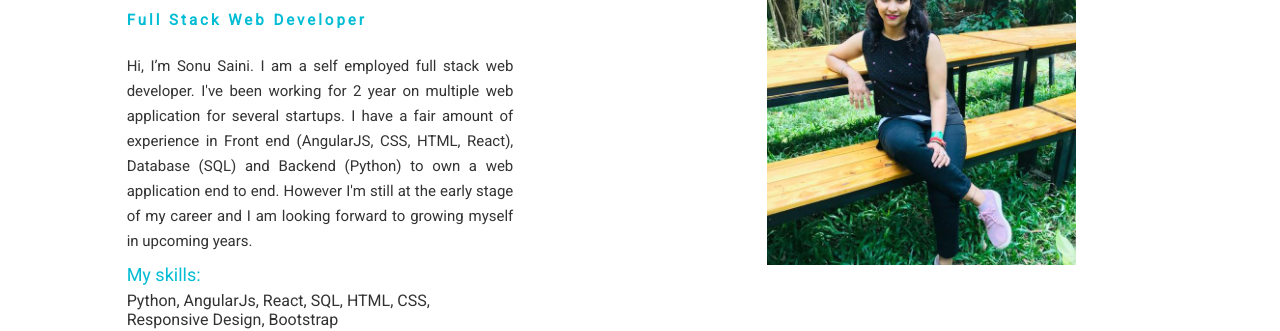
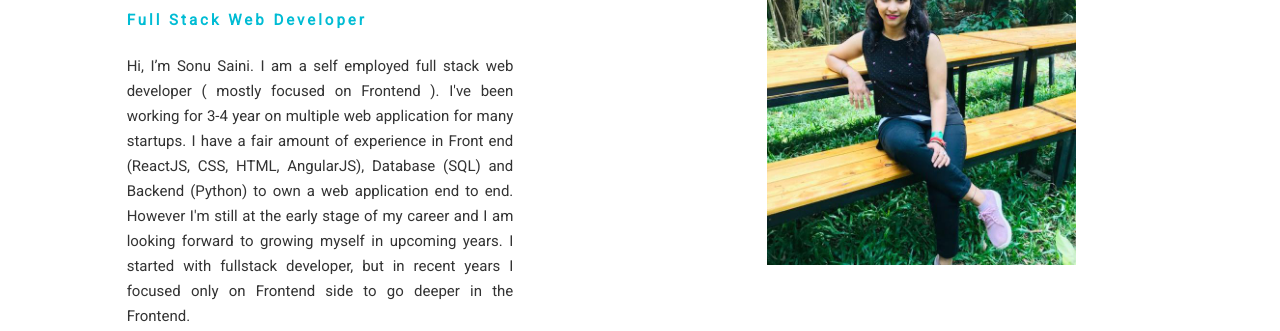
Before and after one commit to sonu2311/sonu2311.github.io, a plain HTML site: page index.html in a window 1280 px wide. Shown: the part 469-800 px from the top of the page. Drawn offline with nearby package versions, Linux system fonts and the light colour scheme.

Commit message:
Update index.html

```diff
--- a/index.html
+++ b/index.html
@@ -65,7 +65,11 @@
         <div style="font-size: 35px;color:black; text-align:left;"><b>Sonu Saini</b></div>
         <div style="font-size:15px; color:#00bcd4;letter-spacing:3px;margin-top: 14px;  font-weight: 700; text-align:left;">Full Stack Web Developer</div>
         <div style="color: #333; font-size: 15px; padding-top: 25px; line-height: 25px; text-align: justify;" >
-          Hi, I’m Sonu Saini. I am a self employed full stack web developer. I've been working for 2 year on multiple web application for several startups. I have a fair amount of experience in Front end (AngularJS, CSS, HTML, React), Database (SQL) and Backend (Python) to own a web application end to end. However I'm still at the early stage of my career and I am looking forward to growing myself in upcoming years.
+          Hi, I’m Sonu Saini. I am a self employed full stack web developer ( mostly focused on Frontend ).
+		I've been working for 3-4 year on multiple web application for many startups.
+		I have a fair amount of experience in Front end (ReactJS, CSS, HTML, AngularJS), Database (SQL) and Backend (Python) to own a web application end to end.
+		However I'm still at the early stage of my career and I am looking forward to growing myself in upcoming years.
+		I started with fullstack developer, but in recent years I focused only on Frontend side to go deeper in the Frontend.
         </div>
         <div style="margin-top: 10px;" >
           <div style="color: #00bcd4; font-size: 18px; margin: 6px 0px;" > My skills:</div>
```
